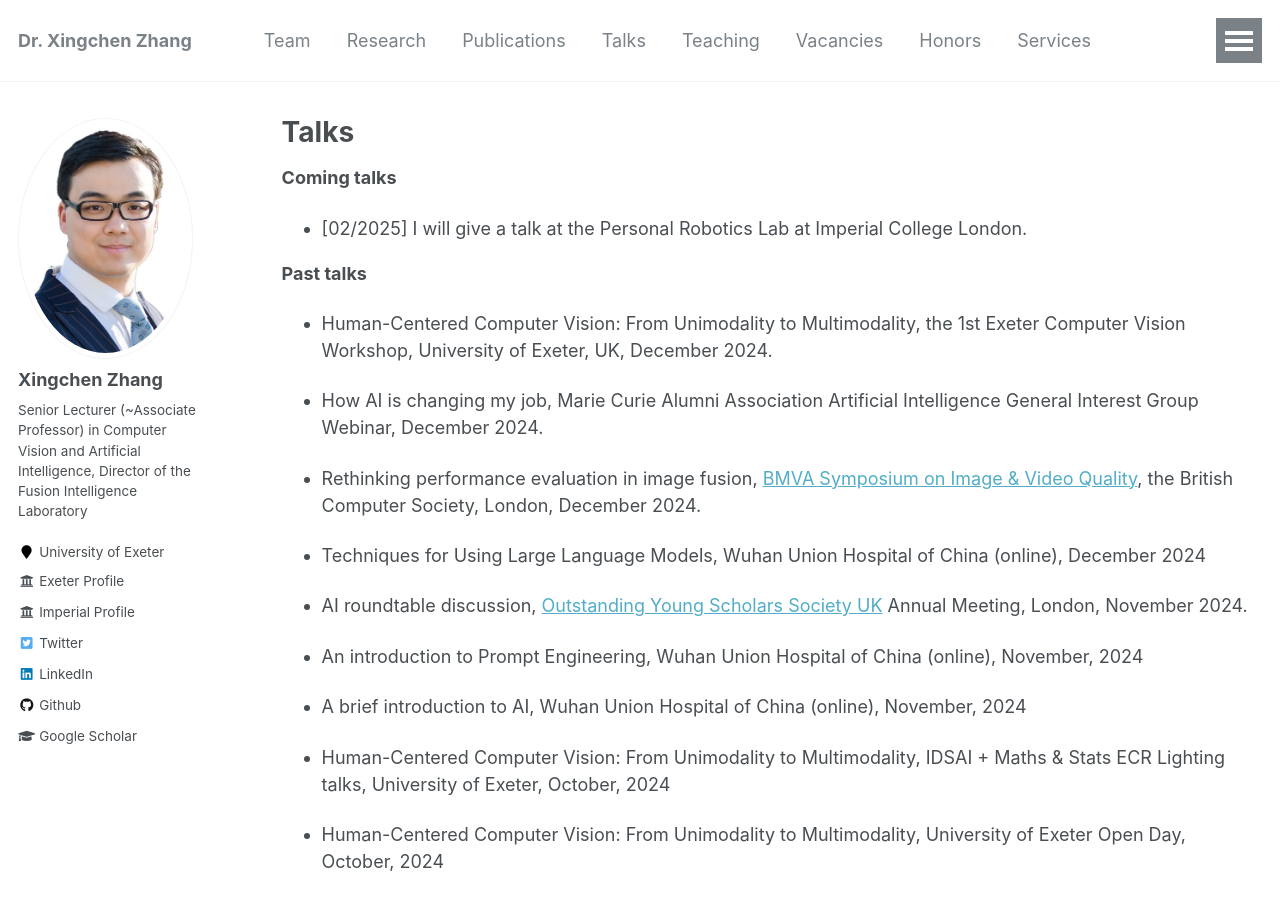
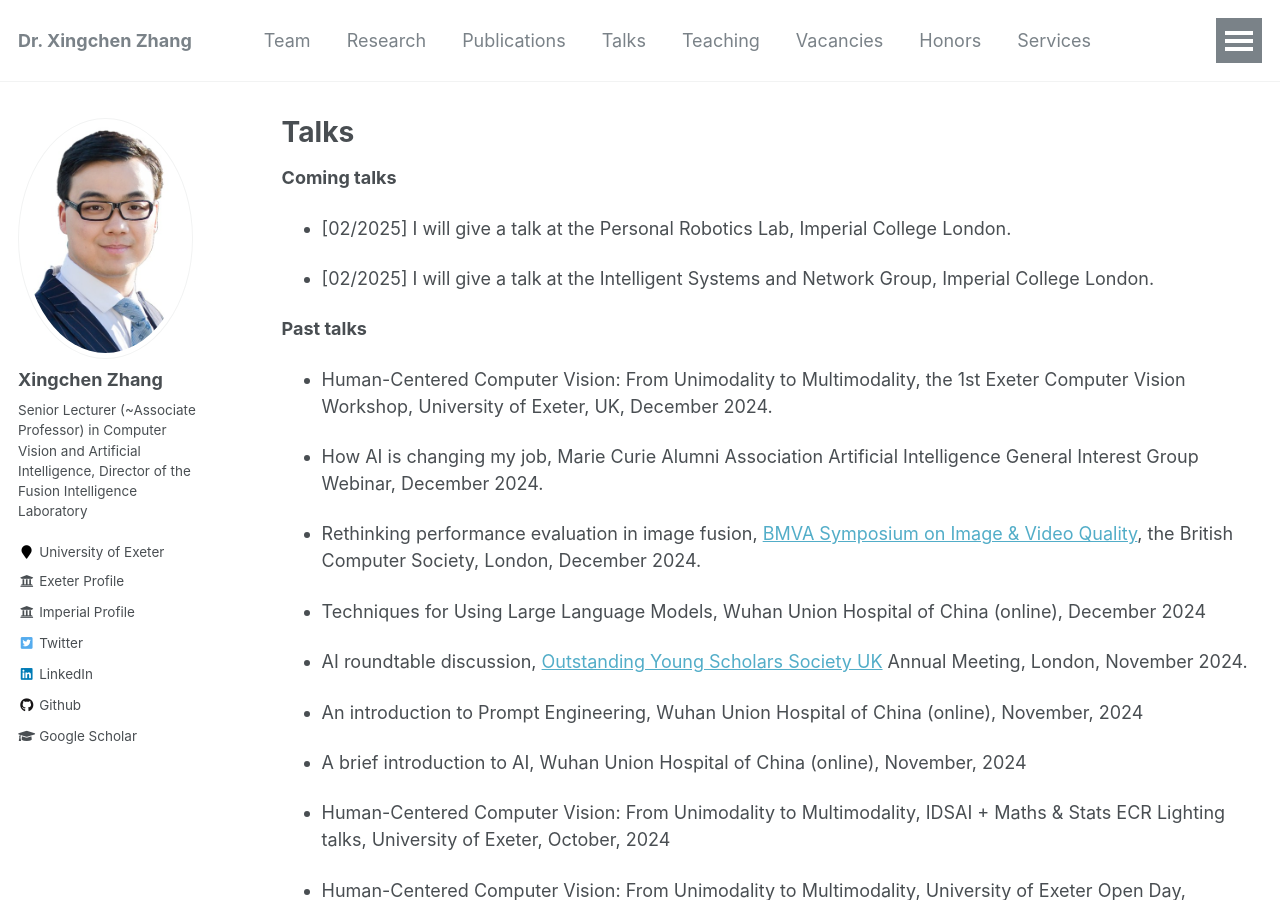
Before and after one commit to xingchenzhang/xingchenzhang.github.io, a Jekyll site: the page built from _pages/talks.md, in a window 1280 px wide and 900 px high. Built offline with Jekyll 4.4.1, drawn with Linux system fonts in a browser that asks for light colours.

Commit message:
update bio

```diff
--- a/_pages/talks.md
+++ b/_pages/talks.md
@@ -7,7 +7,9 @@
 
 **Coming talks**
 
-- [02/2025] I will give a talk at the Personal Robotics Lab at Imperial College London.
+- [02/2025] I will give a talk at the Personal Robotics Lab, Imperial College London.
+
+- [02/2025] I will give a talk at the Intelligent Systems and Network Group, Imperial College London.
 
 **Past talks**
 
```
Also changed, not shown: _pages/about.md (+0 -3 lines).
